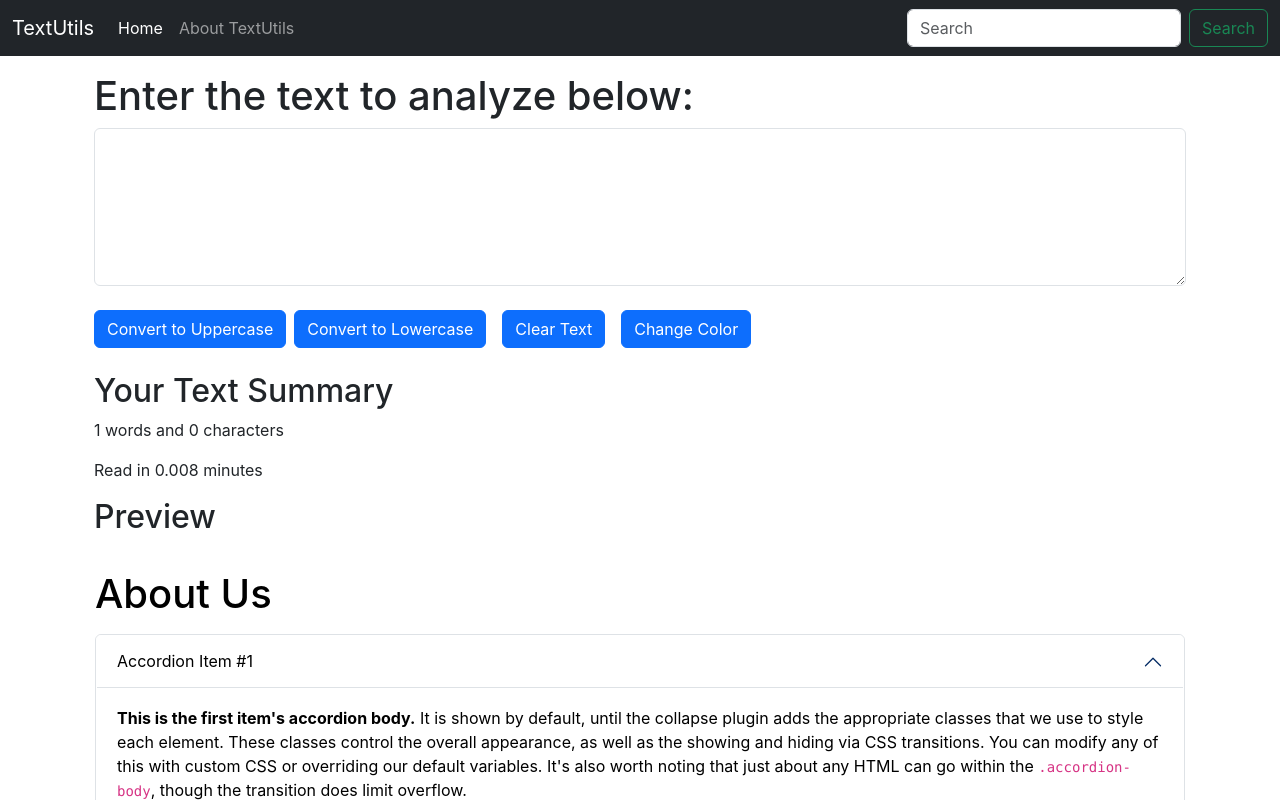
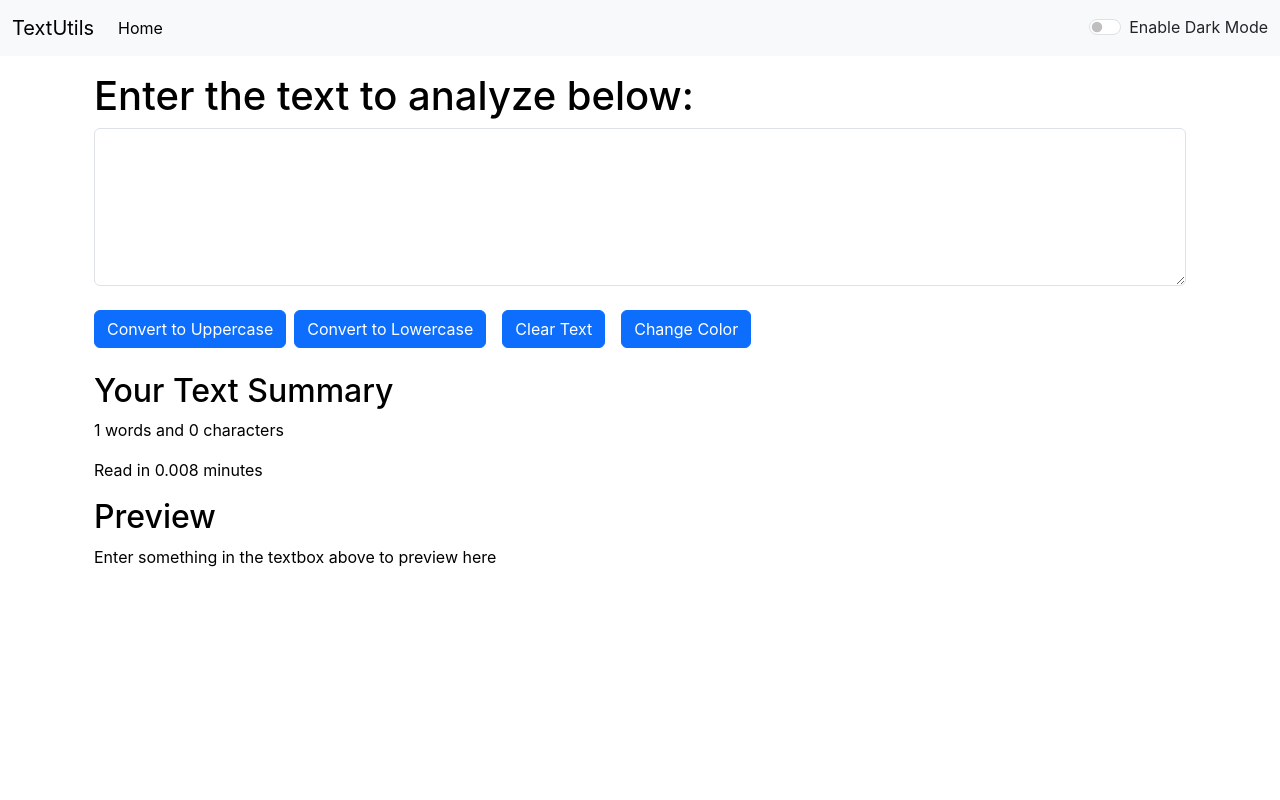
Before and after one commit to theamishthapa/TextUtils, a React (Create React App) app: page / in a window 1280 px wide. Shown: the top 800 px of the page. Built offline with nearby package versions, Linux system fonts and the light colour scheme.

Commit message:
completed dark mode functionality

```diff
--- a/src/App.js
+++ b/src/App.js
@@ -2,14 +2,28 @@ import "./App.css";
 import About from "./components/About";
 import Navbar from "./components/Navbar";
 import TextForm from "./components/TextForm";
+import React, { useState } from "react";
 
 function App() {
+  const [mode, setMode] = useState("light"); //whether dark mode is enabled or not
+
+  const toggleMode = () => {
+    if (mode === "light") {
+      setMode("dark");
+      document.body.style.backgroundColor = "black";
+    } else {
+      setMode("light");
+      document.body.style.backgroundColor = "white";
+    }
+  };
+
   return (
     <>
-      <Navbar title="TextUtils" aboutText="About TextUtils" />
+      {/* <Navbar title="TextUtils" aboutText="About TextUtils" /> */}
+      <Navbar title="TextUtils" mode={mode} toggleMode={toggleMode} />
       <div className="container my-3">
-        <TextForm heading="Enter the text to analyze below:" />
-        <About />
+        <TextForm heading="Enter the text to analyze below:" mode={mode} />
+        {/* <About /> */}
       </div>
     </>
   );
--- a/src/components/Navbar.js
+++ b/src/components/Navbar.js
@@ -3,7 +3,9 @@ import PropTypes from "prop-types";
 
 export default function Navbar(props) {
   return (
-    <nav className="navbar navbar-expand-lg navbar-dark bg-dark">
+    <nav
+      className={`navbar navbar-expand-lg navbar-${props.mode} bg-${props.mode}`}
+    >
       <div className="container-fluid">
         <a className="navbar-brand" href="#">
           {props.title}
@@ -32,7 +34,7 @@ export default function Navbar(props) {
               </a>
             </li>
           </ul>
-          <form className="d-flex" role="search">
+          {/* <form className="d-flex" role="search">
             <input
               className="form-control me-2"
               type="search"
@@ -42,7 +44,24 @@ export default function Navbar(props) {
             <button className="btn btn-outline-success" type="submit">
               Search
             </button>
-          </form>
+          </form> */}
+          <div className="form-check form-switch">
+            <input
+              className="form-check-input"
+              onClick={props.toggleMode}
+              type="checkbox"
+              role="switch"
+              id="flexSwitchCheckDefault"
+            />
+            <label
+              className={`form-check-label text-${
+                props.mode === "light" ? "dark" : "light"
+              }`}
+              htmlFor="flexSwitchCheckDefault"
+            >
+              Enable Dark Mode
+            </label>
+          </div>
         </div>
       </div>
     </nav>
--- a/src/components/TextForm.js
+++ b/src/components/TextForm.js
@@ -1,4 +1,5 @@
 import React, { useState } from "react";
+import PropTypes from "prop-types";
 
 export default function TextForm(props) {
   const [bgColor, setBgColor] = useState("white");
@@ -28,7 +29,8 @@ export default function TextForm(props) {
       document.getElementById("myBox").style.backgroundColor = "red";
       clicked = false;
     } else if (clicked === false) {
-      document.getElementById("myBox").style.backgroundColor = "white";
+      document.getElementById("myBox").style.backgroundColor =
+        props.mode === "dark" ? "#2e2c2c" : "white";
       clicked = true;
     }
   };
@@ -36,13 +38,22 @@ export default function TextForm(props) {
   const [text, setText] = useState("");
   return (
     <>
-      <div className="container">
+      <div
+        className="container"
+        style={{
+          color: props.mode === "dark" ? "white" : "black",
+        }}
+      >
         <h1>{props.heading}</h1>
         <div className="mb-3">
           <textarea
             className="form-control"
             value={text}
             onChange={handleOnChange}
+            style={{
+              backgroundColor: props.mode === "dark" ? "#2e2c2c" : "white",
+              color: props.mode === "dark" ? "white" : "black",
+            }}
             id="myBox"
             rows="6"
           ></textarea>
@@ -68,7 +79,12 @@ export default function TextForm(props) {
         </button>
       </div>
 
-      <div className="container my-3">
+      <div
+        className="container my-3"
+        style={{
+          color: props.mode === "dark" ? "white" : "black",
+        }}
+      >
         <h2>Your Text Summary</h2>
         <p>
           {text.split(" ").length} words and {text.length} characters
@@ -76,7 +92,11 @@ export default function TextForm(props) {
         <p>Read in {text.split(" ").length * 0.008} minutes</p>
 
         <h2>Preview</h2>
-        <p>{text}</p>
+        <p>
+          {text.length > 0
+            ? text
+            : "Enter something in the textbox above to preview here"}
+        </p>
       </div>
     </>
   );
```
